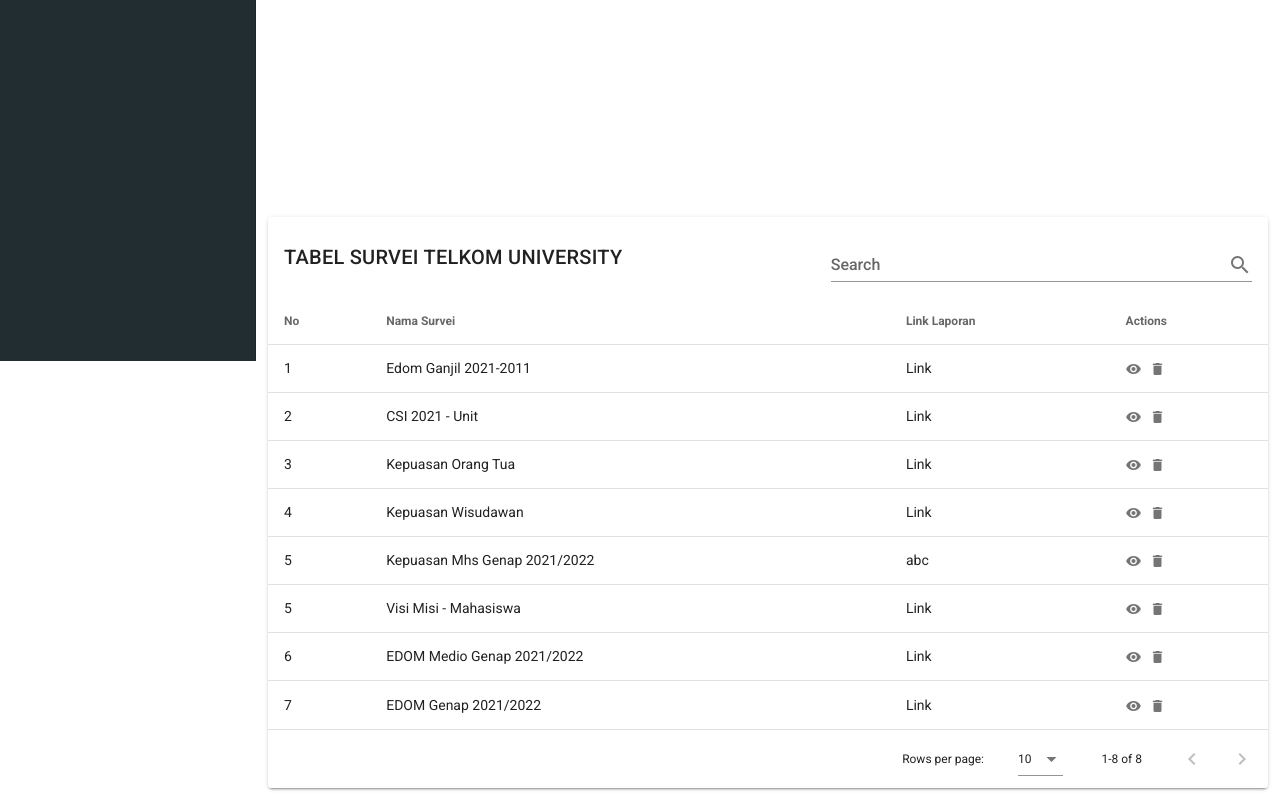
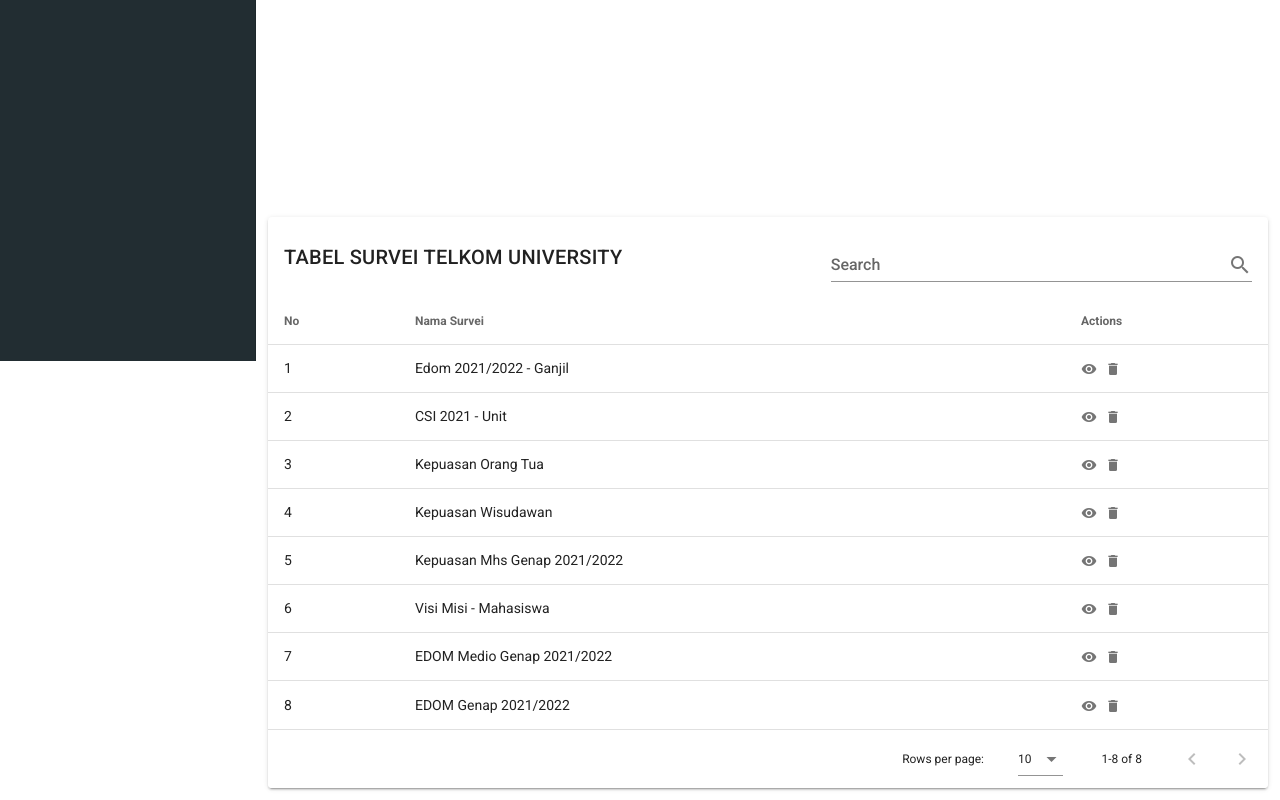
Before and after one commit to rezkyalfurqon/sai-board, a Vue app: page /home in a window 1280 px wide. Shown: the part 439-1239 px from the top of the page. Built offline with nearby package versions, Linux system fonts and the light colour scheme; a web font is replaced by a local one.

Commit message:
restyle input edom

```diff
--- a/src/pages/HomePage.vue
+++ b/src/pages/HomePage.vue
@@ -75,7 +75,7 @@
           </v-dialog>
         </template>
         <template v-slot:[`item.actions`]="{ item }">
-          <v-icon small class="mr-2" @click="editItem(item)"> mdi-eye </v-icon>
+          <v-icon small class="mr-2" @click="viewItem(item)"> mdi-eye </v-icon>
           <v-icon small @click="deleteItem(item)"> mdi-delete </v-icon>
         </template>
       </v-data-table>
@@ -177,7 +177,7 @@
           value: "nomor",
         },
         { text: "Nama Survei", value: "namaSurvei" },
-        { text: "Link Laporan", value: "linkLaporan", sortable: false },
+        // { text: "Link Laporan", value: "linkLaporan", sortable: false },
         { text: "Actions", value: "actions", sortable: false },
       ],
       tableHome: [],
@@ -224,50 +224,60 @@
       this.tableHome = [
         {
           nomor: 1,
-          namaSurvei: "Edom Ganjil 2021-2011",
-          linkLaporan: "Link",
+          namaSurvei: "Edom 2021/2022 - Ganjil ",
+          linkLaporan:
+            "https://telkomuniversityofficial-my.sharepoint.com/:b:/r/personal/sai_365_telkomuniversity_ac_id/Documents/LAPORAN%20LAPORAN%20SAI%20DI%20WEB/SURVEI/EDOM/2021-2022/LAPORAN%20EDOM%20GANJIL%202021%202022.pdf?csf=1&web=1&e=L3x3V1",
         },
         {
           nomor: 2,
           namaSurvei: "CSI 2021 - Unit",
-          linkLaporan: "Link",
+          linkLaporan:
+            "https://drive.google.com/file/d/1C6752pV3yAmmUGWt_89g_YcoUdRXCmZq/view",
         },
         {
           nomor: 3,
           namaSurvei: "Kepuasan Orang Tua",
-          linkLaporan: "Link",
+          linkLaporan:
+            "https://drive.google.com/file/d/1C6752pV3yAmmUGWt_89g_YcoUdRXCmZq/view",
         },
         {
           nomor: 4,
           namaSurvei: "Kepuasan Wisudawan",
-          linkLaporan: "Link",
+          linkLaporan:
+            "https://drive.google.com/file/d/1C6752pV3yAmmUGWt_89g_YcoUdRXCmZq/view",
         },
         {
           nomor: 5,
           namaSurvei: "Kepuasan Mhs Genap 2021/2022",
-          linkLaporan: "abc",
-        },
-        {
-          nomor: 5,
-          namaSurvei: "Visi Misi - Mahasiswa",
-          linkLaporan: "Link",
+          linkLaporan:
+            "https://drive.google.com/file/d/1C6752pV3yAmmUGWt_89g_YcoUdRXCmZq/view",
         },
         {
           nomor: 6,
-          namaSurvei: "EDOM Medio Genap 2021/2022",
-          linkLaporan: "Link",
+          namaSurvei: "Visi Misi - Mahasiswa",
+          linkLaporan:
+            "https://drive.google.com/file/d/1C6752pV3yAmmUGWt_89g_YcoUdRXCmZq/view",
         },
         {
           nomor: 7,
+          namaSurvei: "EDOM Medio Genap 2021/2022",
+          linkLaporan:
+            "https://drive.google.com/file/d/1C6752pV3yAmmUGWt_89g_YcoUdRXCmZq/view",
+        },
+        {
+          nomor: 8,
           namaSurvei: "EDOM Genap 2021/2022",
-          linkLaporan: "Link",
+          linkLaporan:
+            "https://telkomuniversityofficial-my.sharepoint.com/personal/sai_365_telkomuniversity_ac_id/_layouts/15/onedrive.aspx?id=%2Fpersonal%2Fsai%5F365%5Ftelkomuniversity%5Fac%5Fid%2FDocuments%2FLAPORAN%20LAPORAN%20SAI%20DI%20WEB%2FSURVEI%2FEDOM%2F2021%2D2022%2FLAPORAN%20EDOM%20GENAP%202021%202022%2Epdf&parent=%2Fpersonal%2Fsai%5F365%5Ftelkomuniversity%5Fac%5Fid%2FDocuments%2FLAPORAN%20LAPORAN%20SAI%20DI%20WEB%2FSURVEI%2FEDOM%2F2021%2D2022&ga=1",
         },
       ];
     },
-    editItem(item) {
-      this.editedIndex = this.tableHome.indexOf(item);
-      this.editedItem = Object.assign({}, item);
-      this.dialog = true;
+    viewItem(item) {
+      // this.editedIndex = this.tableHome.indexOf(item);
+      // this.editedItem = Object.assign({}, item);
+      // this.dialog = true;
+
+      window.location.href = item.linkLaporan || "";
     },
 
     deleteItem(item) {
--- a/src/pages/InputEdom.vue
+++ b/src/pages/InputEdom.vue
@@ -6,7 +6,9 @@
       </p>
       <br />
     </div>
-    <p class="myFontSubtitle text-h7 text--primary">Input Data</p>
+    <p class="myFontSubtitle text-h7 text--primary text-bold">
+      Pastikan Data sudah sesuai dengan Template yang disediakan.
+    </p>
     <br />
     <v-form>
       <v-row>
@@ -16,8 +18,8 @@
           </div>
         </v-col>
         <v-col>
-          <v-btn color="rgba(26, 198, 53, 1)">Template</v-btn>
-          <v-btn class="mx-1" color="rgba(67, 168, 241, 1)">Template</v-btn>
+          <v-btn class="mr-2" color="#D6E4E5">Edom Dosen</v-btn>
+          <v-btn color="#D6E4E5">Edom Mata Kuliah</v-btn>
         </v-col>
       </v-row>
 
@@ -42,7 +44,7 @@
       <v-row>
         <v-col cols="2">
           <div class="myFontSubtitle text-h7 text--primary">
-            Choose File Edom
+            Choose File Edom Dosen
           </div>
         </v-col>
         <v-col cols="3">
@@ -52,7 +54,9 @@
       <!--  choose file-->
       <v-row>
         <v-col cols="2">
-          <div class="myFontSubtitle text-h7 text--primary">Choose File</div>
+          <div class="myFontSubtitle text-h7 text--primary">
+            Choose File Edom Mata Kuliah
+          </div>
         </v-col>
         <v-col cols="3">
           <input type="file" filled />
@@ -75,16 +79,16 @@
 <script>
 export default {
   name: "InputEdom",
-  data() {
-    return {
-      items: [
-        "2021/2022 - Ganjil",
-        "2021/2022 - Genap",
-        "2022/2023 - Ganjil",
-        "2022/2023 - Genap",
-      ],
-    };
-  },
+  // data() {
+  //   return {
+  //     items: [
+  //       "2021/2022 - Ganjil",
+  //       "2021/2022 - Genap",
+  //       "2022/2023 - Ganjil",
+  //       "2022/2023 - Genap",
+  //     ],
+  //   };
+  // },
 };
 </script>
 
```
